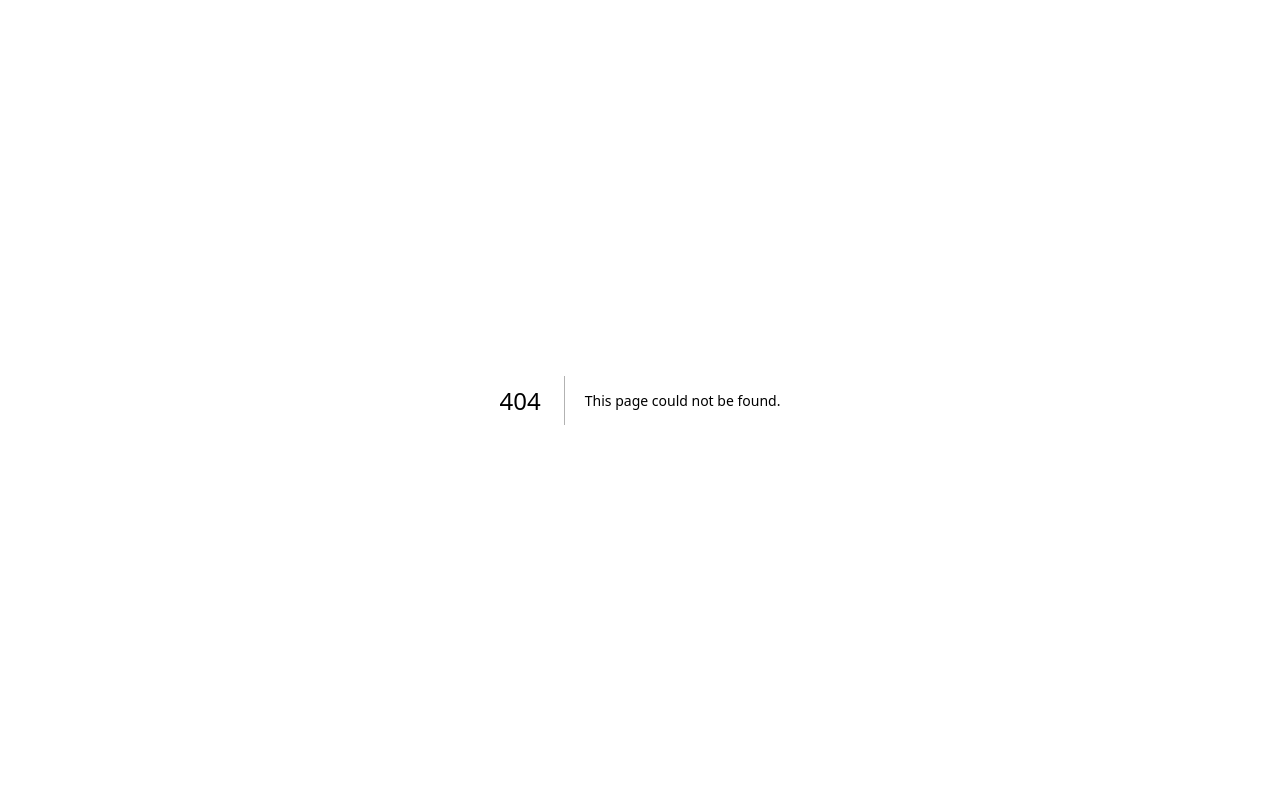
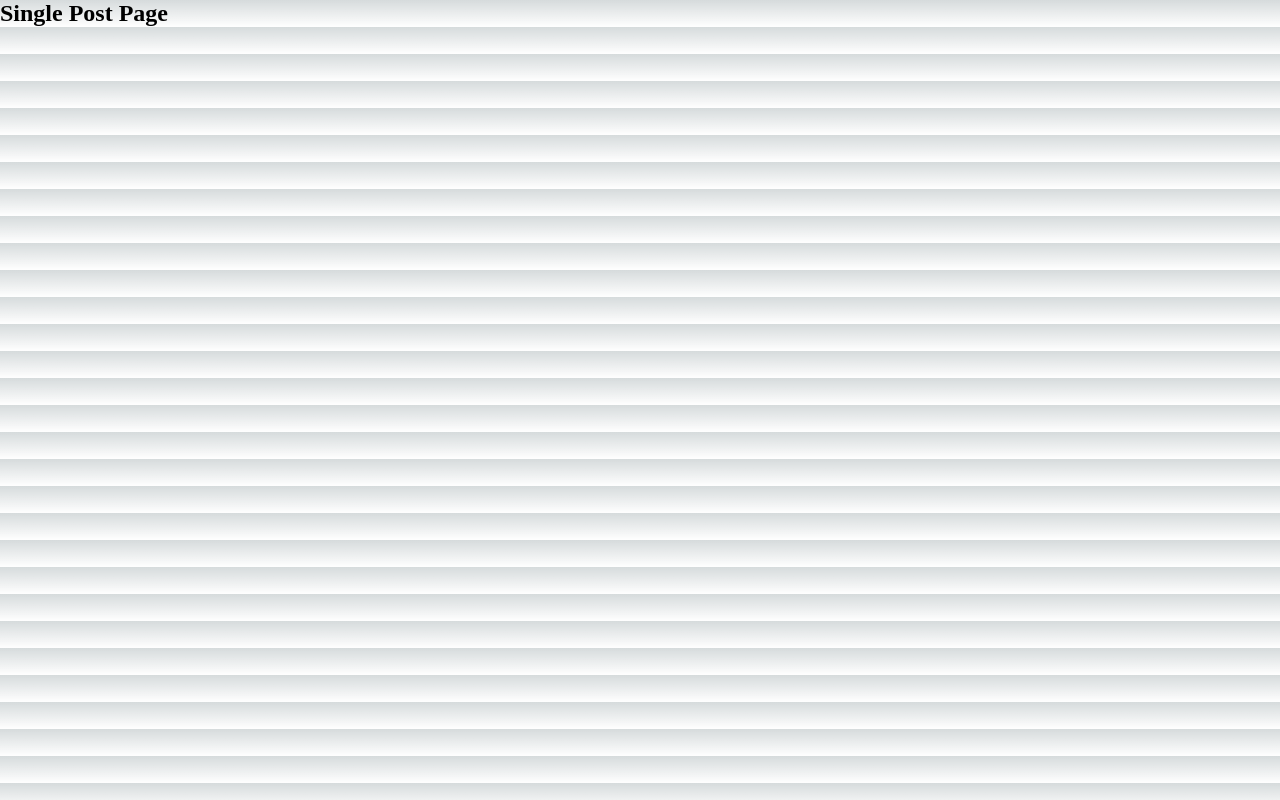
Before and after one commit to sajjad-10/practice-project-react-js, a Next.js app in the folder next-crash-app/: page /blog/posts/1 in a window 1280 px wide. Before the commit this address had no page. Built offline with nearby package versions, Linux system fonts and the light colour scheme.

Commit message:
nested dynamic route

```diff
--- /dev/null
+++ b/next-crash-app/pages/blog/posts/[postid]/index.js
@@ -0,0 +1,14 @@
+import { useRouter } from "next/router";
+const SinglePost = () => {
+    const router = useRouter()
+
+    console.log(router.pathname);
+    console.log(router.query);
+    return (
+        <div>
+            <h2>Single Post Page</h2>
+        </div>
+    );
+};
+
+export default SinglePost;
```
Also changed, not shown: next-crash-app/pages/blog/posts/index.js (added, +9 -0 lines).
